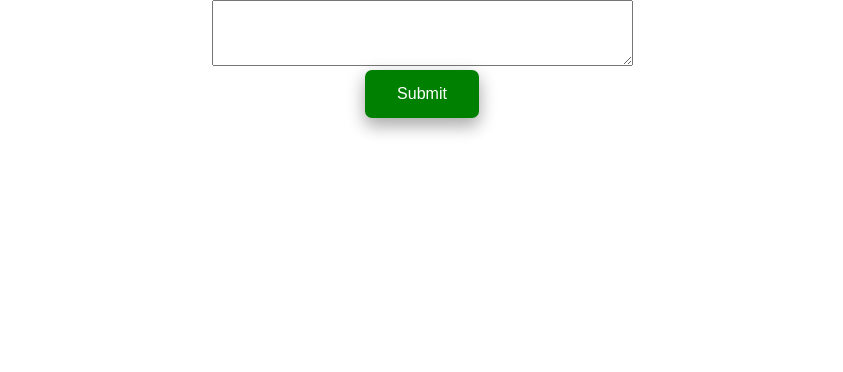
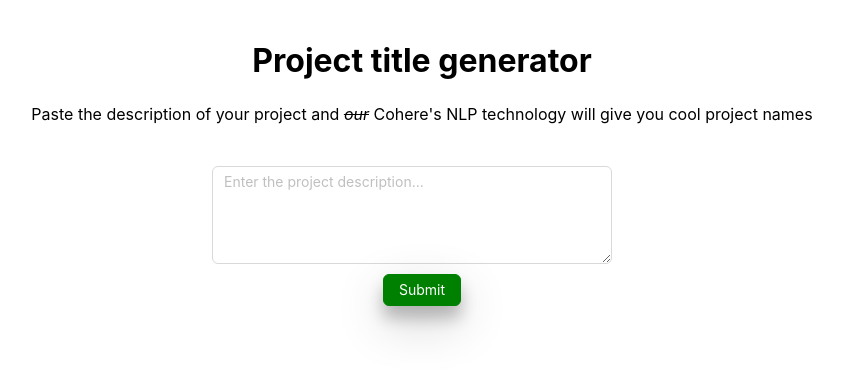
Before and after one commit to srini047/hackathon-projects-frontend, a React (Create React App) app: page /title in a window 1280 px wide. Shown: the top 372 px of the page, without its empty margins (218-1061 px from the left). Built offline with nearby package versions, Linux system fonts and the light colour scheme.

Commit message:
add: v5 css

```diff
--- a/src/pages/Ideas.js
+++ b/src/pages/Ideas.js
@@ -50,7 +50,8 @@
         {/* Form elements go here */}
         <SubmitButton onSubmit={handleSubmit} />
       </form>
-
+      <br />
+      <br />
       {isLoading && <p>Loading...</p>}
       {error && <p>Error: {error.message}</p>}
 
--- a/src/pages/Title.js
+++ b/src/pages/Title.js
@@ -1,11 +1,12 @@
 import React, { useState } from "react";
+import { Button, List, Input } from 'antd';
 import "./Idea.css";
 
 function SubmitButton({ onSubmit }) {
   return (
-    <button className="submit-button" onClick={onSubmit}>
+    <Button type="primary" onClick={onSubmit}>
       Submit
-    </button>
+    </Button>
   );
 }
 
@@ -22,10 +23,11 @@
   async function handleSubmit() {
     setIsLoading(true);
     setError(null);
+    setData(null);
 
     try {
       const response = await fetch(
-        `http://localhost:3000/projectTitle?desc=${desc}`
+        `http://localhost:4000/projectTitle?desc=${desc}`
       );
       const uncleanData = await response.json();
       const data = uncleanData.description.split("\n").splice(1);
@@ -38,9 +40,19 @@
   }
 
   return (
-    <div className="App">
-        <textarea id="desc" name="desc" rows="4" cols="50" onChange={handleChange}>
-        </textarea>
+    <div className="container">
+      <h1>Project title generator</h1>
+      <p>Paste the description of your project and <s><i>our</i></s> Cohere's NLP technology will give you cool project names</p>
+      <br/>
+      <Input.TextArea
+        rows={4}
+        columns={15}
+        type="text"
+        id="desc"
+        name="message"
+        onChange={handleChange}
+        placeholder="Enter the project description..."
+      />
       <form
         onSubmit={(event) => {
           event.preventDefault();
@@ -52,11 +64,11 @@
       {isLoading && <p>Loading...</p>}
       {error && <p>Error: {error.message}</p>}
       {data && (
-        <p>
+        <List>
           {data.map((item) => (
-            <li>{item}</li>
+            <List.Item>{item}</List.Item>
           ))}
-        </p>
+        </List>
       )}
     </div>
   );
```
